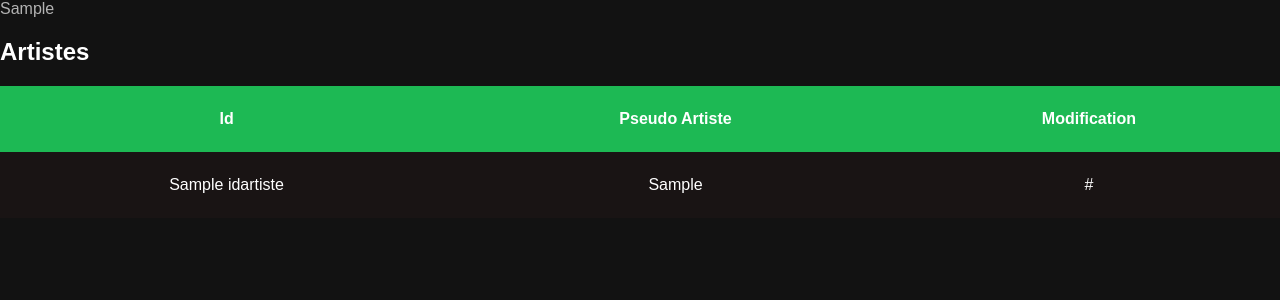
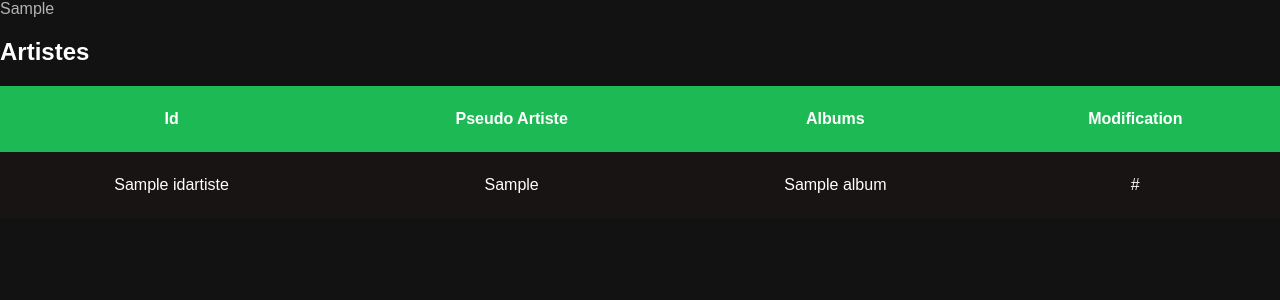
Before and after one commit to IZUNA-coder/sae-php, a PHP site: template view/artiste.php in a window 1280 px wide. Shown: the part 185-485 px from the top of the page. Run offline with PHP 8.4, Linux system fonts and the light colour scheme; the template is opened without the code that fills it: most values are stand-ins (such as "Sample title", 1, 10 or a date in 2020); data that the repository does not hold is empty.

Commit message:
affichage nom des albums qui appartiennent au artiste

```diff
--- a/Classes/Auth/DBArtiste.php
+++ b/Classes/Auth/DBArtiste.php
@@ -82,6 +82,7 @@
     public function deleteArtiste($id)
     {
         $stmt = $this->db->prepare('DELETE FROM ARTISTE WHERE idartiste = ?', [$id]);
+        $stmt = $this->db->prepare('DELETE FROM ALBUM WHERE idartiste = ?', [$id]);
         return $stmt ? true : false;
     }
 
@@ -99,10 +100,9 @@
        if (!$result) {
            $stmt = $this->db->prepare("INSERT INTO ARTISTE (pseudo_artiste) VALUES (?)", [$pseudo]);
        }
-
-
        return $stmt !== false;
     }
 
 
+
 }
--- a/Classes/Controlleur/ControlleurArtiste.php
+++ b/Classes/Controlleur/ControlleurArtiste.php
@@ -17,10 +17,12 @@
             $this->redirect("ControlleurLogin", "view");
         }else{
             $artistes = DBArtiste::getArtistes();
+            $albums = DBAlbum::getAlbums();
 
             $this->render("artiste.php", [
                 "formRetour" => $this->getFormRetour(),
                 "artistes" => $artistes,
+                "albums" => $albums,
             ]);
 
         }
--- a/view/artiste.php
+++ b/view/artiste.php
@@ -7,8 +7,6 @@
     <link rel="stylesheet" href="../static/css/albumAdmin.css">
     <link rel="stylesheet" href="../static/css/banniere.css">
     <link rel="stylesheet" href="../static/css/accueiluser.css">
-
-
 </head>
 <body>
 <?php include 'banniere.php'; ?>
@@ -25,6 +23,7 @@
     echo "<tr>";
     echo "<th>Id</th>";
     echo "<th>Pseudo Artiste</th>";
+    echo "<th>Albums</th>";
     echo "<th>Modification</th>";
     echo "</tr>";
     echo "</thead>";
@@ -33,6 +32,13 @@
         echo '<tr>';
         echo "<td> {$artiste['idartiste']}</td>";
         echo "<td>{$artiste['pseudo_artiste']}</td>";
+        echo "<td>";
+        foreach($albums as $album){
+            if($album['idartiste'] == $artiste['idartiste']){
+                echo "{$album['nom_album']}<br>";
+            }
+        }
+        echo "</td>";
         echo '<td>';
 
         $formDelete = $this->getFormDeleteAdmin($artiste['idartiste']);
```
